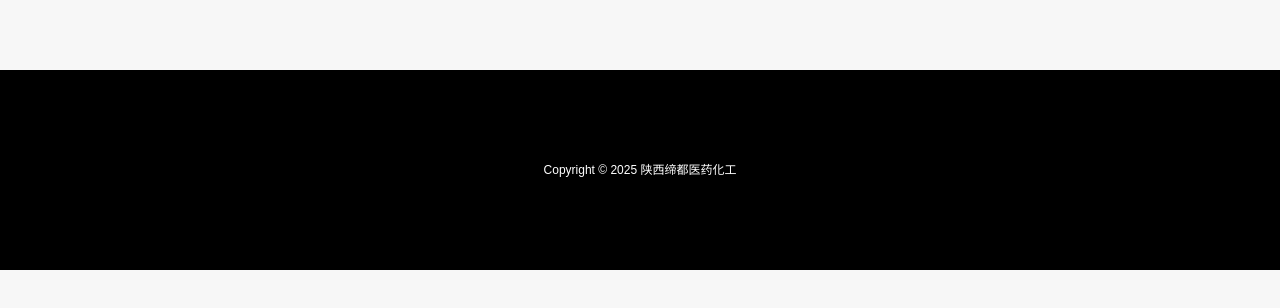
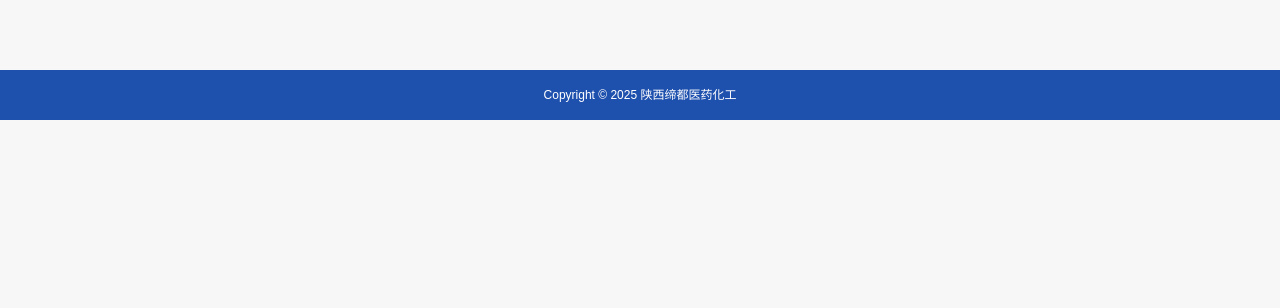
Before and after one commit to xioahou/Exhibition, a Vue app: page / in a window 1280 px wide. Shown: the part 322-630 px from the top of the page. Built offline with nearby package versions, Linux system fonts and the light colour scheme; no server answers.

Commit message:
'修改底部版权颜色'

```diff
--- a/src/App.vue
+++ b/src/App.vue
@@ -147,14 +147,14 @@ console.log(import.meta.env);
       <div class="product_list_item" v-for="(item, index) in product_list" :key="index">
         <template v-if="flage === 'zh'">
           <h5>{{ item.name }}</h5>
-          <p>Name: <span>{{ item.name_en }}</span></p>
-          <p>CAS: <span>{{ item.cas }}</span></p>
+          <p class="cas">Name: <span>{{ item.name_en }}</span></p>
+          <p >CAS: <span>{{ item.cas }}</span></p>
           <span class="tag">{{ item.class_name }}</span>
         </template>
         <template v-if="flage === 'en'">
           <h5>{{ item.name_en }}</h5>
           <!-- <p>Name: <span>{{ item.name_en }}</span></p> -->
-          <p>CAS: <span>{{ item.cas }}</span></p>
+          <p class="cas">CAS: <span>{{ item.cas }}</span></p>
           <span class="tag">{{ item.class_name_en }}</span>
         </template>
       </div>
@@ -284,7 +284,7 @@ console.log(import.meta.env);
       padding: 10px;
       box-sizing: border-box;
       // width: 350px;
-      height: 200px;
+      // height: 250px;
       border: 1px solid #ccc;
       line-height: 22px;
 
@@ -297,7 +297,14 @@ console.log(import.meta.env);
         border: 1px solid #ccc;
         // background-color: #1E50AE;
       }
-
+      h5{
+        line-height: 20px;
+      }
+.cas{
+  padding-top: 5px;
+  box-sizing: border-box;
+  line-height: 18px;
+}
       h5 {
         font-size: 18px;
         font-weight: 700;
@@ -320,8 +327,8 @@ console.log(import.meta.env);
     display: flex;
     justify-content: center;
     align-items: center;
-    background-color: black;
-    height: 200px;
+    background-color: #1E50AE;
+    height: 50px;
     width: 100%;
     color: #ffffff;
   }
```
